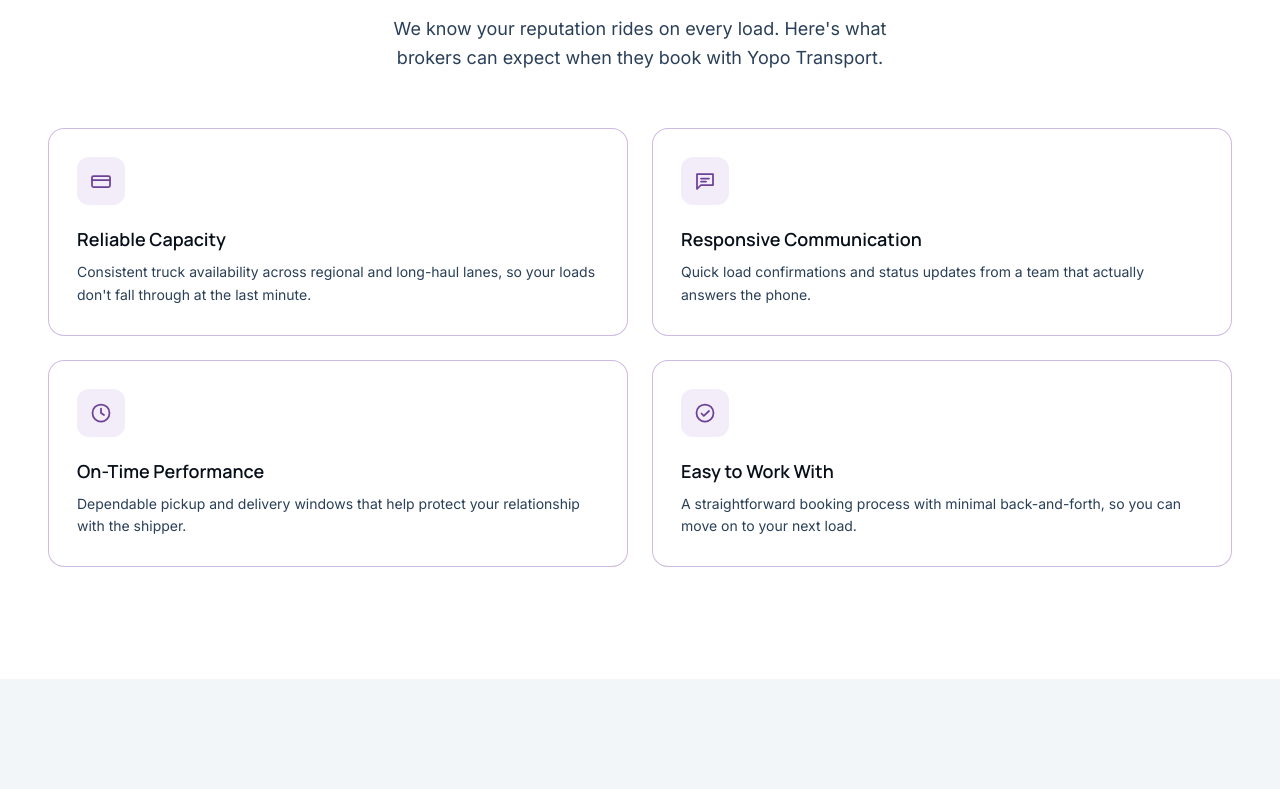
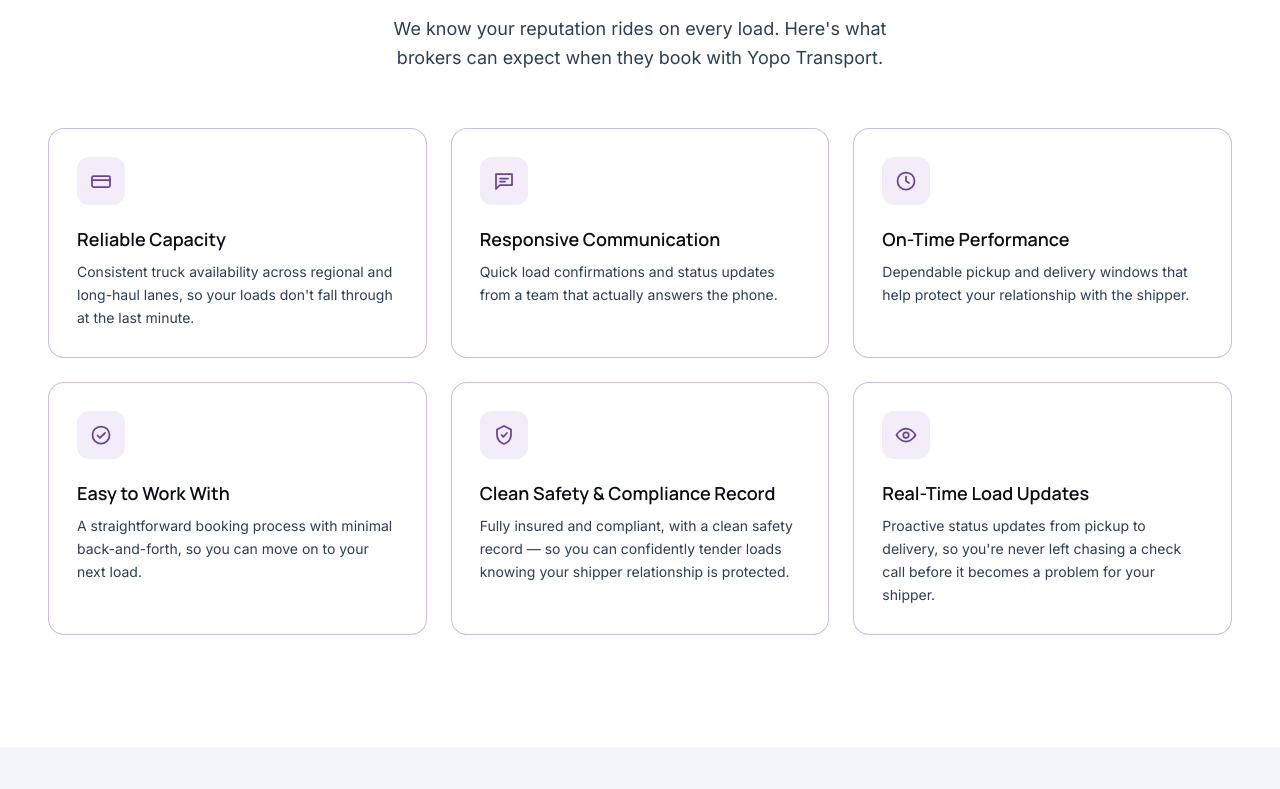
Before and after one commit to denitrajkov/yopo-transport, a Next.js app: page /for-brokers in a window 1280 px wide. Shown: the part 710-1499 px from the top of the page. Built offline with nearby package versions, Linux system fonts and the light colour scheme.

Commit message:
added new icons on brokers page

```diff
--- a/src/app/(site)/for-brokers/page.tsx
+++ b/src/app/(site)/for-brokers/page.tsx
@@ -79,6 +79,36 @@ const reasons: Reason[] = [
       </svg>
     ),
   },
+  {
+    title: "Clean Safety & Compliance Record",
+    description:
+      "Fully insured and compliant, with a clean safety record — so you can confidently tender loads knowing your shipper relationship is protected.",
+    icon: (
+      <svg {...iconProps}>
+        <path
+          strokeLinecap="round"
+          strokeLinejoin="round"
+          d="M12 3l7 3.5v5c0 4.5-3 8-7 9.5-4-1.5-7-5-7-9.5v-5L12 3z"
+        />
+        <path strokeLinecap="round" strokeLinejoin="round" d="M9.5 12l1.8 1.8L15 10" />
+      </svg>
+    ),
+  },
+  {
+    title: "Real-Time Load Updates",
+    description:
+      "Proactive status updates from pickup to delivery, so you're never left chasing a check call before it becomes a problem for your shipper.",
+    icon: (
+      <svg {...iconProps}>
+        <path
+          strokeLinecap="round"
+          strokeLinejoin="round"
+          d="M2.5 12S6 5.5 12 5.5 21.5 12 21.5 12 18 18.5 12 18.5 2.5 12 2.5 12z"
+        />
+        <circle cx="12" cy="12" r="2.75" />
+      </svg>
+    ),
+  },
 ];
 
 const bookingSteps = [
@@ -144,7 +174,7 @@ export default function ForBrokersPage() {
             description="We know your reputation rides on every load. Here's what brokers can expect when they book with Yopo Transport."
             align="center"
           />
-          <div className="mt-14 grid gap-6 sm:grid-cols-2">
+          <div className="mt-14 grid gap-6 sm:grid-cols-2 lg:grid-cols-3">
             {reasons.map((reason) => (
               <div
                 key={reason.title}
```
